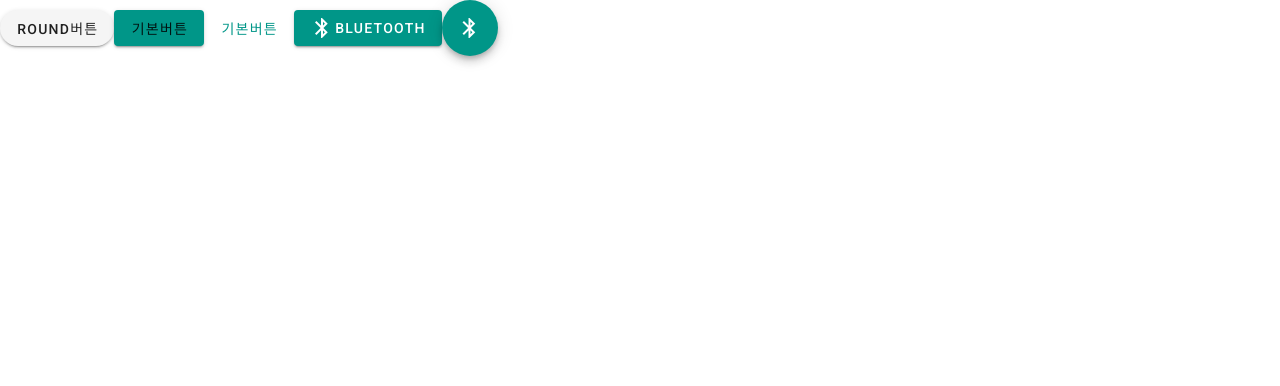
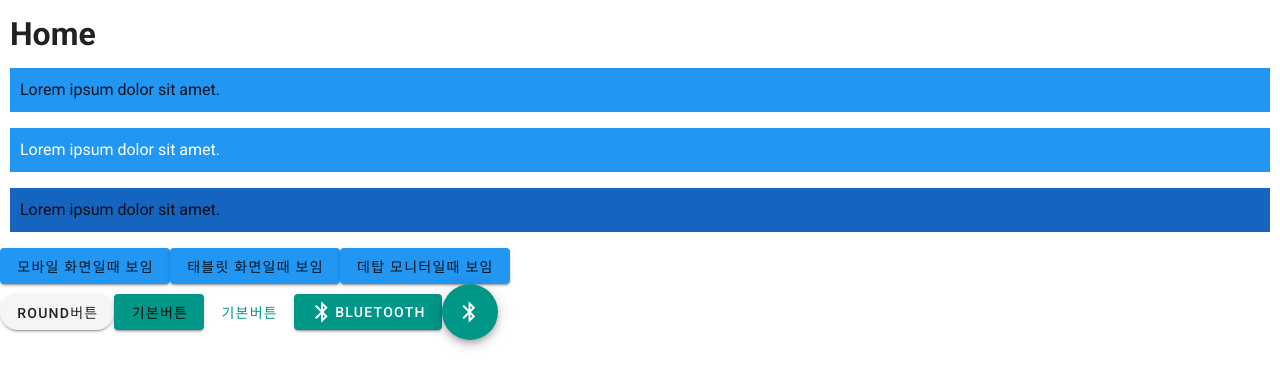
Before and after one commit to SeoHwiDo/VueStudy, a Vue app: page / in a window 1280 px wide. Shown: the top 386 px of the page. Built offline with nearby package versions, Linux system fonts and the light colour scheme.

Commit message:
visble button test[add]

```diff
--- a/src/App.vue
+++ b/src/App.vue
@@ -1,21 +1,21 @@
 <template>
   <v-app>
     <v-content>
-      <!-- <home></home> -->
+      <home></home>
       <homebutton></homebutton>
     </v-content>
   </v-app>
 </template>
 
 <script>
-// import Home from './components/Home';
-import homebutton from './components/Homebutton';
+import Home from './components/Home';
+import Homebutton from './components/Homebutton';
 
 export default {
   name: 'App',
 
   components: {
-    homebutton,
+    Homebutton,Home,
   },
 };
 </script>
--- a/src/components/Home.vue
+++ b/src/components/Home.vue
@@ -4,6 +4,9 @@
         <p class="blue lighten-5-red--text">Lorem ipsum dolor sit amet.</p>
         <p class="blue white--text">Lorem ipsum dolor sit amet.</p>
         <p class="blue darken-3">Lorem ipsum dolor sit amet.</p>
+<v-btn color="blue" class="hide-xs-only">모바일 화면일때 보임</v-btn>
+<v-btn color="blue" class="hide-sm-only">태블릿 화면일때 보임</v-btn>
+<v-btn color="blue" class="hide-md-only">데탑 모니터일때 보임</v-btn>
     </div>
 </template>
 <style>
--- a/src/components/Homebutton.vue
+++ b/src/components/Homebutton.vue
@@ -1,5 +1,5 @@
 <template>
-    <div>
+    <div class="homebutton">
         <v-btn rounded @click="roundBtnClick">Round버튼</v-btn>
         <v-btn class="teal white-text">기본버튼</v-btn>
         <v-btn color="teal" text>기본버튼</v-btn>
```
